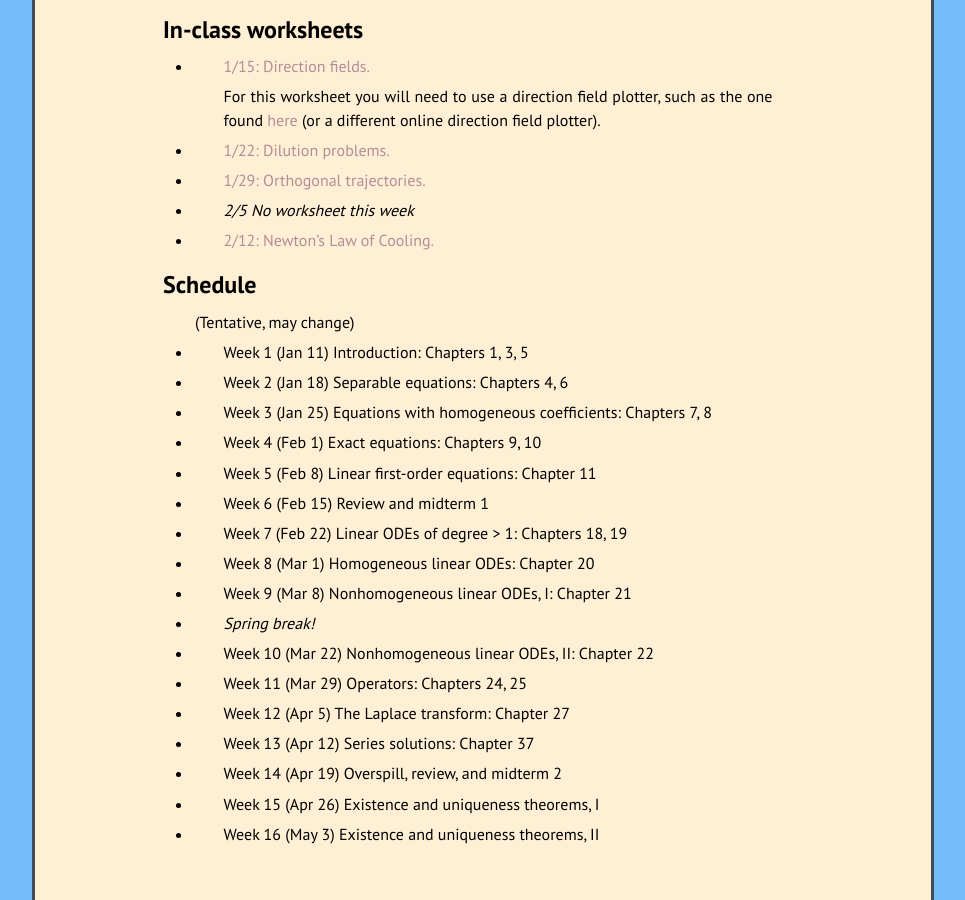
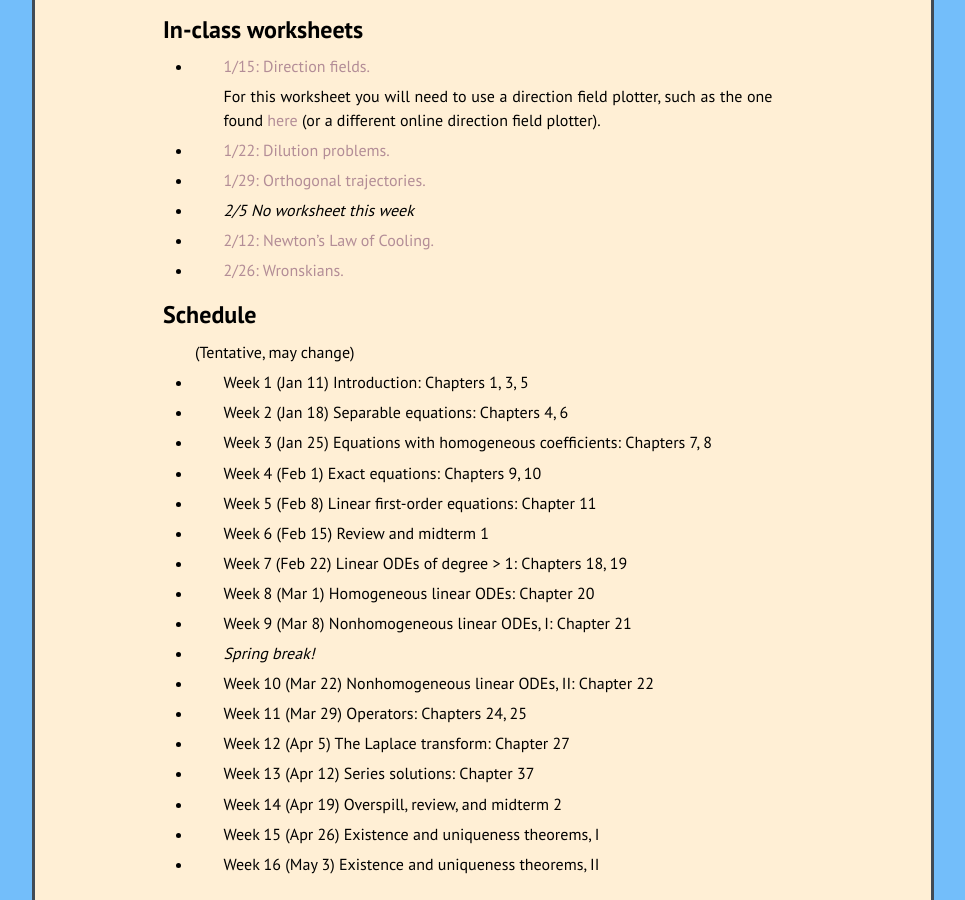
Before and after one commit to kamerynjw/kamerynjw.github.io, a Jekyll site: the page built from teaching/2021/math302.md, in a window 1280 px wide and 900 px high, scrolled down 1086 px. Shown: the whole window, without its empty margins (157-1122 px from the left). Built offline with Jekyll 4.4.1, drawn with Linux system fonts in a browser that asks for light colours; nearby versions of some CDN libraries.

Commit message:
wronski wronski wronski

```diff
--- a/teaching/2021/math302.md
+++ b/teaching/2021/math302.md
@@ -64,6 +64,8 @@ In-class worksheets
 
 * [2/12: Newton's Law of Cooling.]({{page.url}}week5.pdf)
 
+* [2/26: Wronskians.]({{page.url}}week7.pdf)
+
 Schedule
 --------
 
```
Also changed, not shown: 1 other file.
